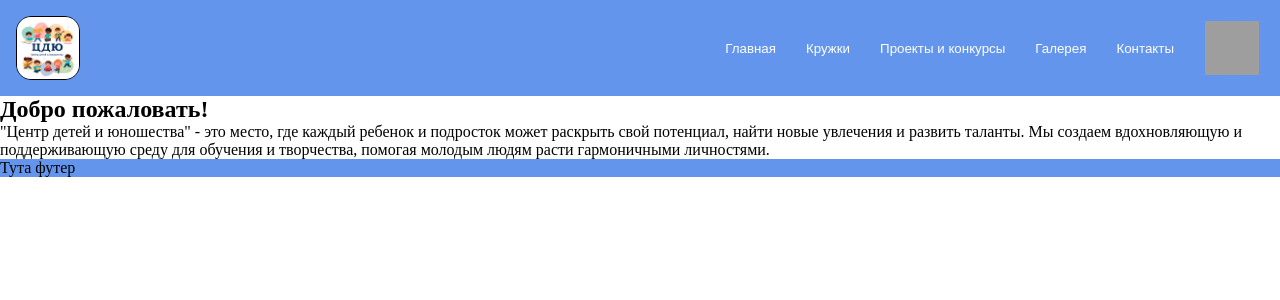
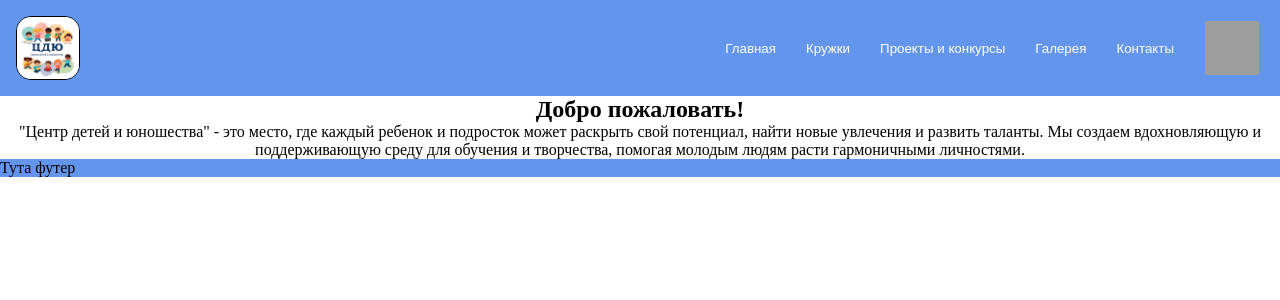
Before and after one commit to Veyyr3/Project-CDU, a React (Vite) app in the folder Project_CDU/: page / in a window 1280 px wide. Shown: the top 300 px of the page. Built offline with nearby package versions, Linux system fonts and the light colour scheme; grey boxes are pictures that could not be loaded.

Commit message:
moved scss

```diff
--- a/Project_CDU/src/App.jsx
+++ b/Project_CDU/src/App.jsx
@@ -1,5 +1,5 @@
 import { useState } from "react";
-import "./App.scss";
+import "./assets/scss/App.scss";
 
 // #region компоненты
 import Header from "./components/Header";
--- a/Project_CDU/src/App.scss
+++ /dev/null
@@ -1,6 +0,0 @@
-// #root {
-//   max-width: 1280px;
-//   margin: 0 auto;
-//   padding: 2rem;
-//   text-align: center;
-// }
--- /dev/null
+++ b/Project_CDU/src/assets/scss/App.scss
@@ -0,0 +1,20 @@
+// #region информация
+    .container-text-info {
+        width: 100%;
+        background-color: var();
+
+        // flex
+        display: flex;
+        flex-direction: column;
+
+        // заголовок
+        div:nth-child(1) {
+            text-align: center;
+        }
+
+        // основной текст
+        div:nth-child(2) {
+            text-align: center;
+        }
+    }
+// #endregion информация
--- a/Project_CDU/src/components/ContainerTextInfo.jsx
+++ b/Project_CDU/src/components/ContainerTextInfo.jsx
@@ -2,8 +2,12 @@ export default function ContainerTextInfo({titleText, colorfulText, text}) {
 
     return (
         <div className="container-text-info">
-            <h1>{titleText}</h1>
-            <p>{`${colorfulText} ${text}`}</p>
+            <div>
+                <h1>{titleText}</h1>
+            </div>
+            <div>
+                <p>{`${colorfulText} ${text}`}</p>
+            </div>
         </div>
     );
 }
--- a/Project_CDU/src/main.jsx
+++ b/Project_CDU/src/main.jsx
@@ -1,6 +1,6 @@
 import { StrictMode } from 'react'
 import { createRoot } from 'react-dom/client'
-import './index.scss'
+import './assets/scss/index.scss'
 import App from './App.jsx'
 
 createRoot(document.getElementById('root')).render(
--- a/Project_CDU/src/sections/MainSection.jsx
+++ b/Project_CDU/src/sections/MainSection.jsx
@@ -9,6 +9,8 @@ export default function MainSection() {
         <section>
             {/* Приветствие */}
             <ContainerTextInfo key={i[0].id} titleText={i[0].titleText} colorfulText={i[0].colorfulText} text={i[0].text}/>
+
+            {/* блок с фото */}
         </section>
     );
 }
```
Also changed, not shown: Project_CDU/src/assets/scss/index.scss (renamed from Project_CDU/src/index.scss).
